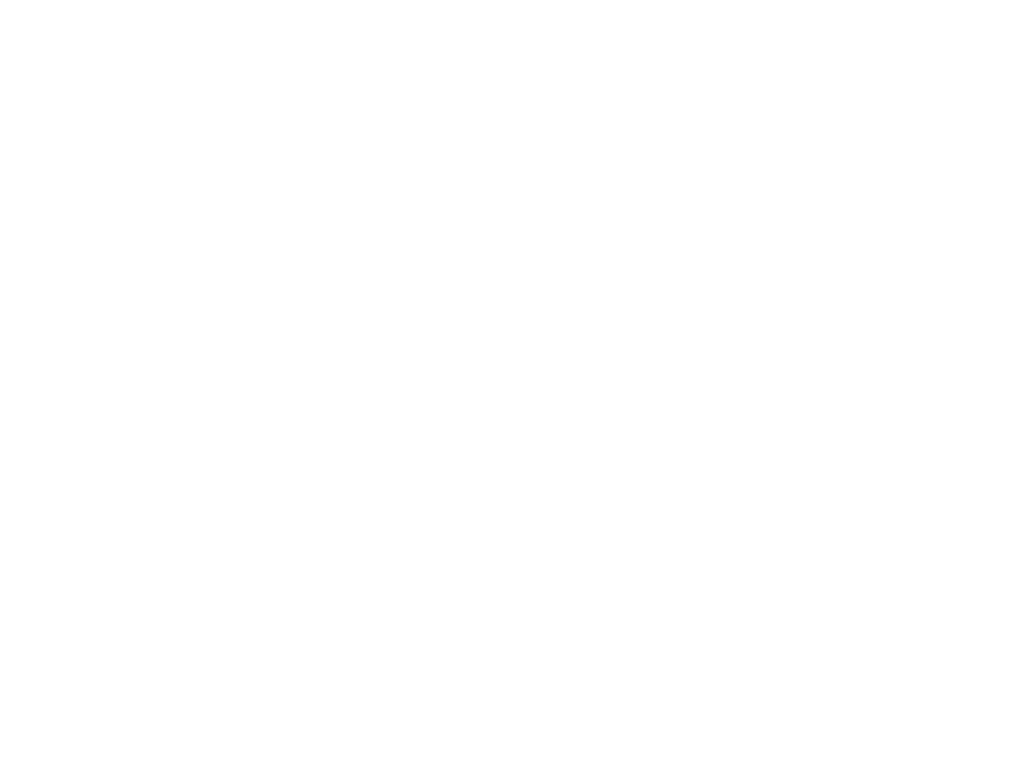
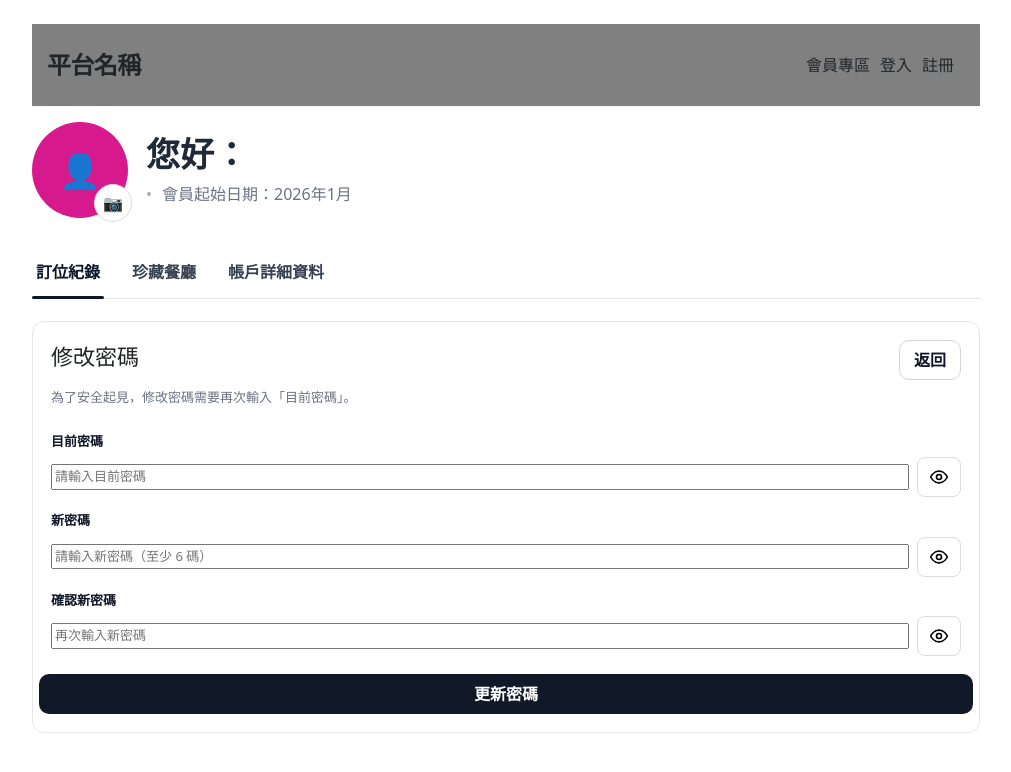
Before and after one commit to ethon92/restaurant-vue, a Vue app: page /profile/change-password in a window 1280 px wide. Before the commit this address had no page. Shown: the top 772 px of the page, without its empty margins (134-1145 px from the left). Built offline with nearby package versions, Linux system fonts and the light colour scheme; no server answers; sample sign-in values are in the browser's storage.

Commit message:
profile頁面修改密碼功能修正&刪除'忘記密碼'舊方法頁面

```diff
--- a/src/api/modules/auth.js
+++ b/src/api/modules/auth.js
@@ -25,23 +25,11 @@
 export const forgotPassword = (payload) =>
   api.post("/auth/forgot-password", payload);
 
-/** POST /auth/verify-identity（傳統忘記密碼：第二步，生日/其他驗證）
- * payload: { email, birthday }
- */
-export const verifyIdentity = (payload) =>
-  api.post("/auth/verify-identity", payload);
-
 /** POST /auth/verify-password（敏感操作前 re-auth）
  * payload: { user_id, current_password }
  */
 export const verifyPassword = (payload) =>
   api.post("/auth/verify-password", payload);
-
-/** POST /auth/reset-password（傳統忘記密碼：第三步）
- * payload: { email, password }
- */
-export const resetPassword = (payload) =>
-  api.post("/auth/reset-password", payload);
 
 /** POST /auth/profile
  * 你目前設計是「後端吃 user_id」，所以 store 會傳 { user_id }
@@ -53,6 +41,15 @@
  * payload: { user_id, name, phone?, birthday?, current_password }
  */
 export const updateProfile = (payload) => api.put("/auth/profile", payload);
+
+/** POST /auth/change-password（已登入修改密碼）
+ * payload: { user_id, current_password, new_password }
+ * ✅ 與 ForgotPassword OTP 流程分開：
+ * - ForgotPassword（未登入）：/auth/forgot-password/*
+ * - ChangePassword（已登入）：/auth/change-password
+ */
+export const changePassword = (payload) =>
+  api.post("/auth/change-password", payload);
 
 /** POST /auth/logout */
 export const logout = () => api.post("/auth/logout");
--- a/src/router/index.js
+++ b/src/router/index.js
@@ -7,9 +7,8 @@
 import Register from "@/views/auth/Register.vue";
 import ForgotPassword from "@/views/auth/ForgotPassword.vue";
 import Profile from "@/views/auth/Profile.vue";
-import VerifyIdentity from "@/views/auth/VerifyIdentity.vue";
-import ResetPassword from "@/views/auth/ResetPassword.vue";
 import AccountDetail from "@/views/ProfileDetail/AccountDetail.vue";
+import ChangePassword from "@/views/ProfileDetail/ChangePassword.vue";
 
 const router = createRouter({
   history: createWebHistory(),
@@ -54,17 +53,12 @@
           component: AccountDetail,
           name: "accountDetail",
         },
+        {
+          path: "change-password",
+          component: ChangePassword,
+          name: "changePassword",
+        },
       ],
-    },
-    {
-      path: "/verify-identity",
-      component: VerifyIdentity,
-      name: "verify-identity",
-    },
-    {
-      path: "/reset-password",
-      component: ResetPassword,
-      name: "reset-password",
     },
   ],
 });
--- a/src/views/ProfileDetail/AccountDetail.vue
+++ b/src/views/ProfileDetail/AccountDetail.vue
@@ -1,9 +1,9 @@
 <script setup>
-import { ref, inject } from 'vue';
+import { ref, inject } from "vue";
 import { useRouter } from "vue-router";
 import { useAuthStore } from "@/stores/auth";
 import PasswordField from "@/components/PasswordField.vue";
-import { updateProfile } from '@/api/modules/auth'
+import { updateProfile } from "@/api/modules/auth";
 
 
 /**
@@ -12,14 +12,12 @@
  * - errorMsg / okMsg：ref（要用 .value）
  * ⚠️ 防呆：如果此頁不是掛在 Profile 子路由下（沒有 provide），就會拿不到注入值
  */
-const form = inject("profileForm", null)
+const form = inject("profileForm", null);
 const errorMsg = inject("profileErrorMsg", ref(""));
 const okMsg = inject("profileOkMsg", ref(""));
 
 if (!form) {
-    console.warn(
-        "[AccountDetail] profileForm not provided. Make sure this page is under /profile route."
-    );
+    console.warn("[AccountDetail] profileForm not provided. Make sure this page is under /profile route.");
 }
 
 const router = useRouter();
@@ -27,7 +25,7 @@
 
 /** 儲存按鈕 loading */
 const saving = ref(false);
-/** 目前密碼：敏感操作前驗證 */
+/** 目前密碼：敏感操作（儲存個資）前驗證 */
 const currentPassword = ref("");
 
 /**
@@ -101,39 +99,12 @@
 
 
 /**
- * 修改密碼前：先做 re-auth（再驗一次目前密碼）
- * 驗證成功才跳去 reset-password
+ * ✅ 修改密碼：導到已登入的 ChangePassword（/profile/change-password）
  */
-const goResetPassword = async () => {
-    errorMsg.value = "";
-    okMsg.value = "";
+const goChangePassword = () => {
+    router.push({ name: "changePassword" });
+};
 
-    if (!currentPassword.value) {
-        errorMsg.value = "請先輸入目前密碼才能修改密碼";
-        alert("請先輸入目前密碼");
-        return;
-    }
-
-    try {
-        await verifyPassword({
-            user_id: auth.userId,
-            current_password: currentPassword.value,
-        });
-
-        // ✅ 驗證成功才允許跳轉
-        router.push({ path: "/reset-password", query: { email: form.email } });
-    } catch (e) {
-        const detail = e?.response?.data?.detail;
-
-        if (detail === "Password incorrect") {
-            errorMsg.value = "目前密碼錯誤";
-            alert("目前密碼錯誤");
-        } else {
-            errorMsg.value = detail || "驗證失敗";
-            alert(errorMsg.value);
-        }
-    }
-};
 
 /**
  * 登出：統一交給 store.logout 清掉 localStorage + me
@@ -186,7 +157,7 @@
                 <PasswordField v-model="currentPassword" placeholder="請輸入目前密碼" />
             </label>
             <div class="row">
-                <button class="ghost" type="button" @click="goResetPassword">
+                <button class="ghost" type="button" @click="goChangePassword">
                     修改密碼
                 </button>
 
@@ -198,9 +169,6 @@
             <!-- ✅ errorMsg/okMsg 是 ref，所以 template 直接用即可 -->
             <p v-if="errorMsg" class="error">{{ errorMsg }}</p>
             <p v-if="okMsg" class="ok">{{ okMsg }}</p>
-
-            <p class="hint">
-            </p>
         </div>
     </div>
 </template>
--- /dev/null
+++ b/src/views/ProfileDetail/ChangePassword.vue
@@ -0,0 +1,194 @@
+<script setup>
+/**
+ * ChangePassword.vue（已登入修改密碼）
+ * ✅ 與 ForgotPassword（未登入/OTP）完全分開
+ * ✅ 這頁需要登入（掛在 /profile 子路由並受 requiresAuth 保護）
+ *
+ * 提交給後端：
+ * POST /auth/change-password
+ * payload: { user_id, current_password, new_password }
+ */
+import { ref } from "vue";
+import { useRouter } from "vue-router";
+import { useAuthStore } from "@/stores/auth";
+import PasswordField from "@/components/PasswordField.vue";
+import { changePassword } from "@/api/modules/auth";
+
+const router = useRouter();
+const auth = useAuthStore();
+
+const currentPassword = ref("");
+const newPassword = ref("");
+const confirmPassword = ref("");
+
+const saving = ref(false);
+const errorMsg = ref("");
+const okMsg = ref("");
+
+const onSubmit = async () => {
+    errorMsg.value = "";
+    okMsg.value = "";
+
+    // ✅ 基本驗證
+    if (!currentPassword.value) {
+        errorMsg.value = "請輸入目前密碼";
+        return;
+    }
+    if (!newPassword.value || newPassword.value.length < 6) {
+        errorMsg.value = "新密碼至少 6 碼";
+        return;
+    }
+    if (newPassword.value !== confirmPassword.value) {
+        errorMsg.value = "新密碼與確認密碼不一致";
+        return;
+    }
+
+    saving.value = true;
+    try {
+        await changePassword({
+            user_id: auth.userId, // ✅ 已登入用 user_id
+            current_password: currentPassword.value,
+            new_password: newPassword.value,
+        });
+
+        okMsg.value = "密碼已更新";
+        currentPassword.value = "";
+        newPassword.value = "";
+        confirmPassword.value = "";
+
+        // ✅ 改完密碼通常回帳戶頁
+        setTimeout(() => router.push({ name: "accountDetail" }), 600);
+    } catch (e) {
+        const detail = e?.response?.data?.detail;
+        if (detail === "Password incorrect") errorMsg.value = "目前密碼錯誤";
+        else errorMsg.value = detail || "修改失敗";
+    } finally {
+        saving.value = false;
+    }
+};
+
+const goBack = () => {
+    router.push({ name: "accountDetail" });
+};
+</script>
+
+<template>
+    <div class="card">
+        <div class="card-head">
+            <h2>修改密碼</h2>
+            <button class="ghost" type="button" @click="goBack">返回</button>
+        </div>
+
+        <p class="muted">
+            為了安全起見，修改密碼需要再次輸入「目前密碼」。
+        </p>
+
+        <div class="form">
+            <label class="label">
+                目前密碼
+                <PasswordField v-model="currentPassword" placeholder="請輸入目前密碼" />
+            </label>
+
+            <label class="label">
+                新密碼
+                <PasswordField v-model="newPassword" placeholder="請輸入新密碼（至少 6 碼）" />
+            </label>
+
+            <label class="label">
+                確認新密碼
+                <PasswordField v-model="confirmPassword" placeholder="再次輸入新密碼" />
+            </label>
+
+            <div class="row">
+                <button class="primary" type="button" @click="onSubmit" :disabled="saving">
+                    {{ saving ? "更新中..." : "更新密碼" }}
+                </button>
+            </div>
+
+            <p v-if="errorMsg" class="error">{{ errorMsg }}</p>
+            <p v-if="okMsg" class="ok">{{ okMsg }}</p>
+        </div>
+    </div>
+</template>
+
+<style scoped>
+/* ✅ 沿用 AccountDetail 的 card 風格（視覺一致） */
+.card {
+    border: 1px solid #e5e7eb;
+    border-radius: 12px;
+    background: #fff;
+    padding: 18px;
+}
+
+.card h2 {
+    margin: 0 0 8px;
+    font-size: 22px;
+}
+
+.card-head {
+    display: flex;
+    align-items: center;
+    justify-content: space-between;
+    gap: 12px;
+}
+
+.muted {
+    color: #6b7280;
+    margin: 8px 0 14px;
+}
+
+.form {
+    margin-top: 10px;
+    display: grid;
+    gap: 14px;
+}
+
+.label {
+    display: grid;
+    gap: 6px;
+    font-weight: 700;
+    color: #111827;
+}
+
+.row {
+    display: flex;
+    gap: 10px;
+    flex-wrap: wrap;
+    margin-top: 4px;
+}
+
+.primary,
+.ghost {
+    height: 40px;
+    padding: 0 14px;
+    border-radius: 10px;
+    border: 1px solid transparent;
+    cursor: pointer;
+    font-weight: 800;
+    display: inline-flex;
+    align-items: center;
+    justify-content: center;
+    text-decoration: none;
+}
+
+.primary {
+    background: #111827;
+    color: #fff;
+}
+
+.ghost {
+    background: #fff;
+    border-color: #d1d5db;
+    color: #111827;
+}
+
+.error {
+    color: #dc2626;
+    font-weight: 700;
+}
+
+.ok {
+    color: #16a34a;
+    font-weight: 700;
+}
+</style>
--- a/src/views/auth/ResetPassword.vue
+++ /dev/null
@@ -1,53 +0,0 @@
-<template>
-  <div class="auth-container">
-    <h2>重設密碼</h2>
-
-    <form @submit.prevent="resetPassword">
-      <PasswordField v-model="password" placeholder="新密碼" />
-      <PasswordField v-model="confirmPassword" placeholder="確認新密碼" />
-      <button type="submit">確認修改</button>
-    </form>
-  </div>
-</template>
-
-<script setup>
-import { ref } from 'vue';
-import PasswordField from "@/components/PasswordField.vue";
-import { useRoute, useRouter } from 'vue-router';
-import { resetPassword as resetPasswordAPI } from '@/api/modules/auth';
-
-
-const route = useRoute();
-const router = useRouter();
-
-const email = route.query.email;
-const password = ref('');
-const confirmPassword = ref('');
-
-
-
-const resetPassword = async () => {
-  if (password.value !== confirmPassword.value) {
-    alert('密碼不一致')
-    return
-  }
-
-  try {
-    await resetPasswordAPI({
-      email,
-      password: password.value
-    })
-    alert('密碼已更新')
-    router.push('/login')
-  } catch (error) {
-    alert('更新密碼失敗')
-  }
-}
-</script>
-
-<style scoped>
-.auth-container {
-  max-width: 400px;
-  margin: auto;
-}
-</style>
--- a/src/views/auth/VerifyIdentity.vue
+++ /dev/null
@@ -1,37 +0,0 @@
-<template>
-  <div class="auth-container">
-    <h2>身分驗證</h2>
-
-    <form @submit.prevent="verify">
-      <input type="email" :value="email" disabled />
-
-      <input v-model="birthday" type="date" required />
-
-      <button type="submit">驗證</button>
-    </form>
-  </div>
-</template>
-
-<script setup>
-import { ref } from 'vue'
-import { useRoute, useRouter } from 'vue-router'
-import { verifyIdentity } from '@/api/modules/auth'
-
-const route = useRoute()
-const router = useRouter()
-
-const email = route.query.email
-const birthday = ref('')
-
-const verify = async () => {
-  try {
-    await verifyIdentity({ email, birthday: birthday.value })
-    router.push({
-      path: '/reset-password',
-      query: { email }
-    })
-  } catch (error) {
-    alert('驗證失敗')
-  }
-}
-</script>
```
